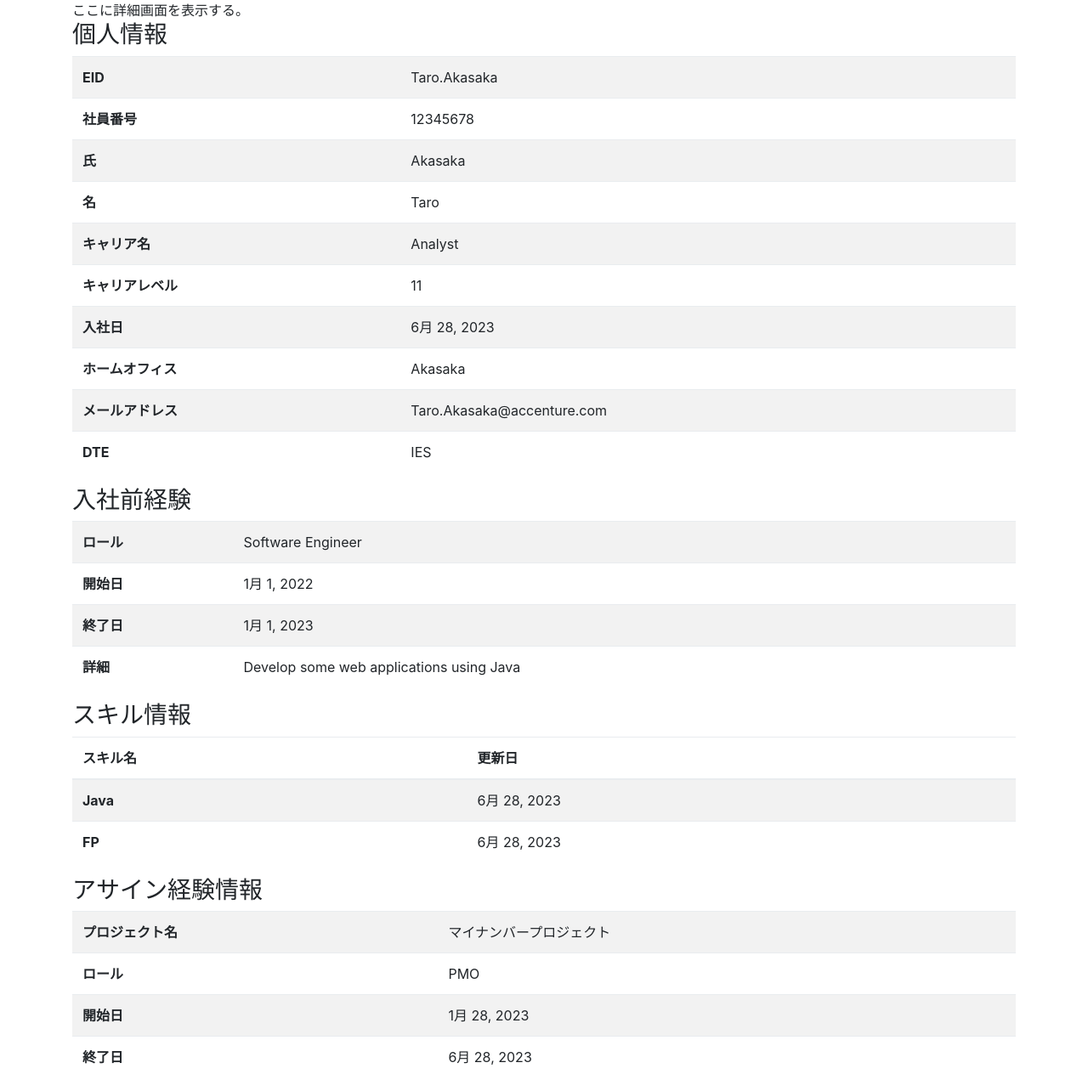
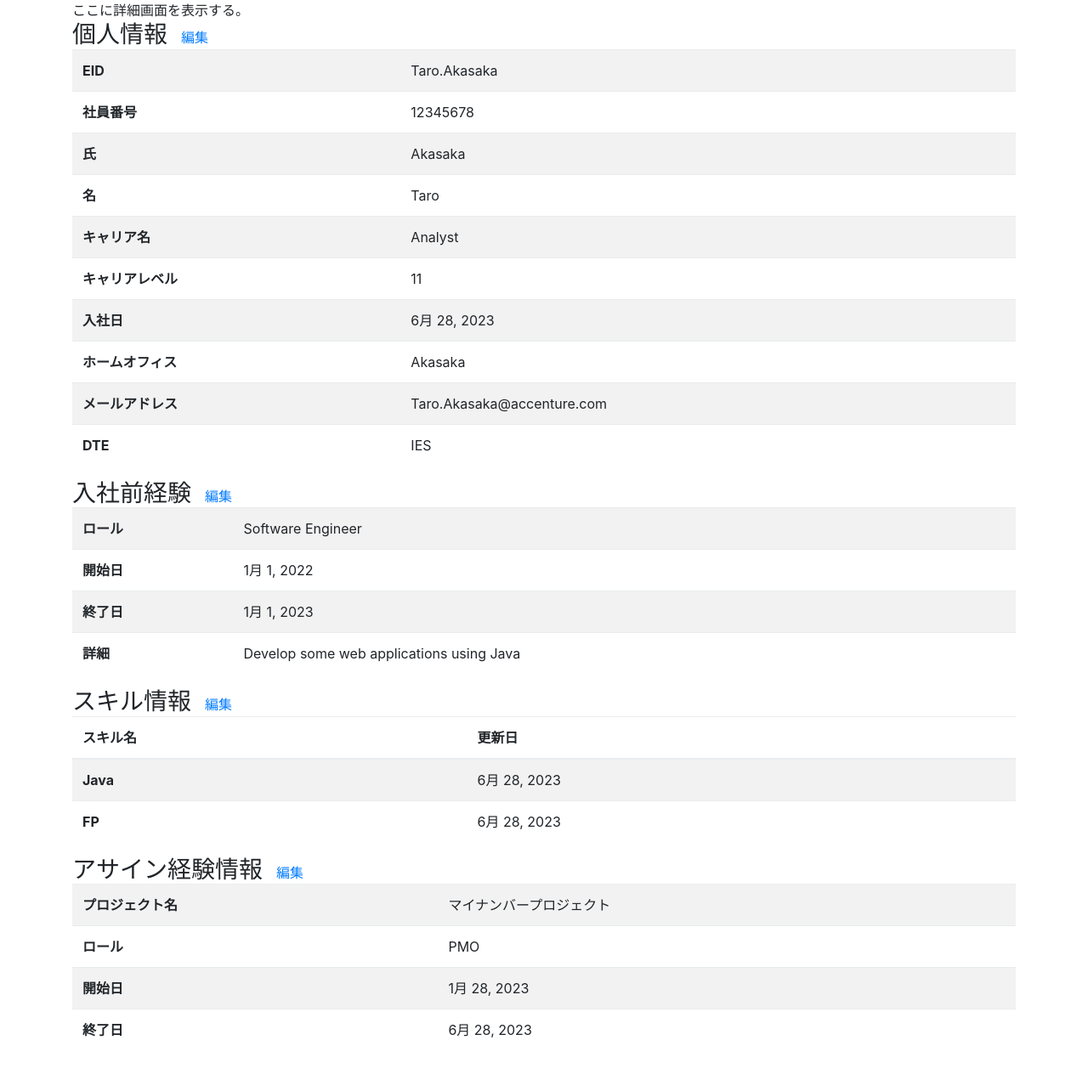
Before and after one commit to lgt494371725/Web_PJT_HRSystem, a Django app: page /hr_tool/detail/12345678/ in a window 1280 px wide. Shown: the part 40-1324 px from the top of the page at 85% size. After the commit the page ends 1261 px from the top, so only its background shows below. Run offline with Django 3.2, Linux system fonts and the light colour scheme; data comes from the database, SQL or seed files in the repository; some libraries are stand-ins or nearby versions.

Commit message:
add links to edit page on employee detail page

```diff
--- a/hr_tool/templates/detail.html
+++ b/hr_tool/templates/detail.html
@@ -4,7 +4,7 @@
 ここに詳細画面を表示する。
 
 <div>
-    <h3>個人情報</h3>
+    <h3 style="display: inline; margin-right: 1rem;">個人情報</h3><a href="">編集</a>
     <table class="table table-striped">
         <tbody>
             {% for label, value in employee_data %}
@@ -18,7 +18,7 @@
 </div>
 
 <div>
-    <h3>入社前経験</h3>
+    <h3 style="display: inline; margin-right: 1rem;">入社前経験</h3><a href="">編集</a>
     {% for pre_career in pre_careers %}
         <table class="table table-striped">
             <tbody>
@@ -44,7 +44,7 @@
 </div>
 
 <div>
-    <h3>スキル情報</h3>
+    <h3 style="display: inline; margin-right: 1rem;">スキル情報</h3><a href="">編集</a>
     <table class="table table-striped">
         <thead>
             <tr>
@@ -64,7 +64,7 @@
 </div>
 
 <div>
-    <h3>アサイン経験情報</h3>
+    <h3 style="display: inline; margin-right: 1rem;">アサイン経験情報</h3><a href="">編集</a>
     {% for assign in assigns %}
         <table class="table table-striped">
             <tbody>
```
